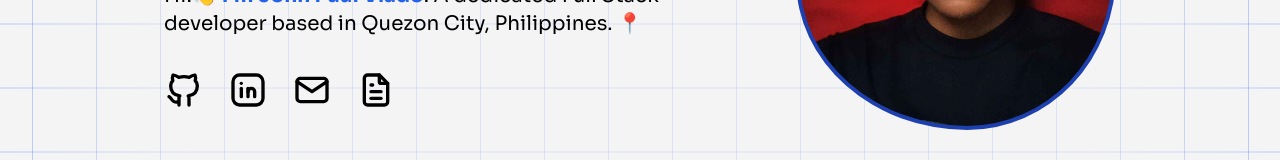
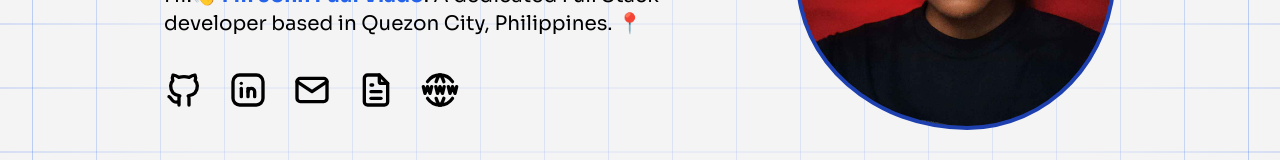
Before and after one commit to Viadsss/Portfolio, a React (Vite) app: page / in a window 1280 px wide. Shown: the part 463-623 px from the top of the page. Built offline with nearby package versions, Linux system fonts and the light colour scheme; a web font is replaced by a local one.

Commit message:
Add Projects website

```diff
--- a/src/layout/Home.tsx
+++ b/src/layout/Home.tsx
@@ -4,6 +4,7 @@ import {
   IconBrandLinkedin,
   IconFileText,
   IconMail,
+  IconWorldWww,
 } from "@tabler/icons-react";
 
 const Home = () => {
@@ -47,6 +48,11 @@ const Home = () => {
               label="Resume"
               icon={<IconFileText className="h-10 w-10" />}
             />
+            <SocialIcon
+              href="https://viadsss.github.io/Projects-site/"
+              label="Website"
+              icon={<IconWorldWww className="h-10 w-10" />}
+            />
           </div>
         </div>
       </div>
```
